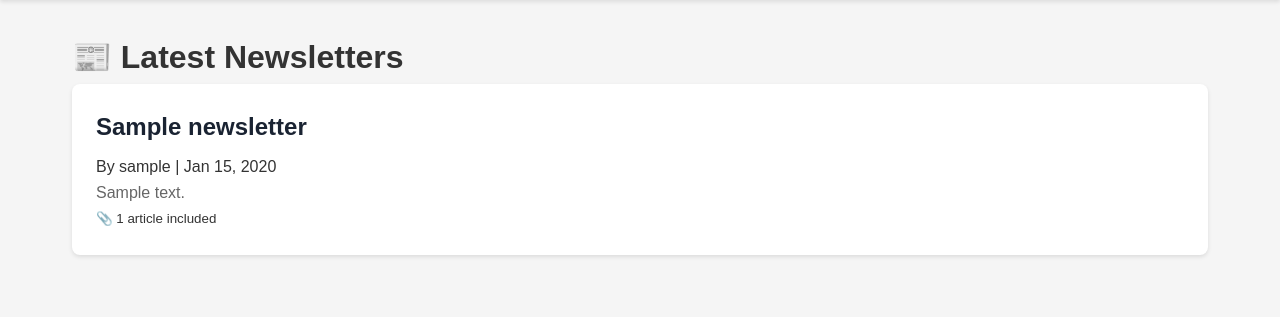
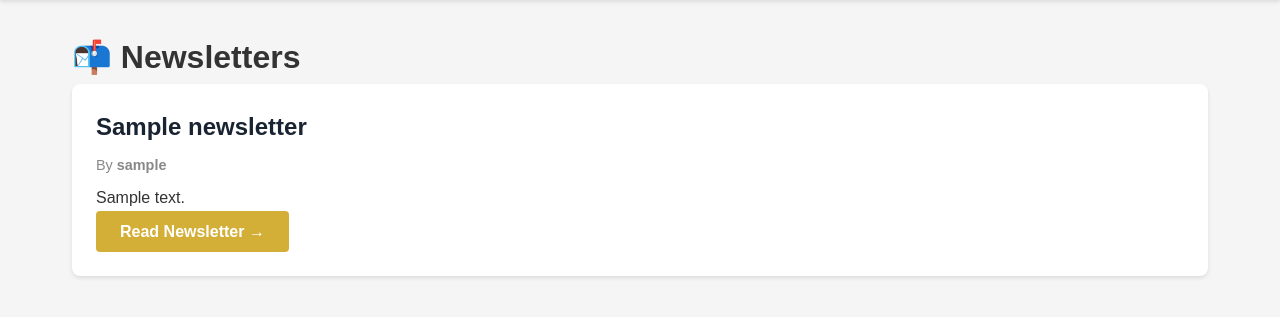
Before and after one commit to fadilldilo26/news-app-capstone, a Django app: template news/templates/news/newsletter_list.html in a window 1280 px wide. Shown: the part 70-387 px from the top of the page. Run offline with Django 5.2, Linux system fonts and the light colour scheme; the template is opened without the code that fills it: most values are stand-ins (such as "Sample title", 1, 10 or a date in 2020).

Commit message:
Complete reviewer feedback: newsletter web views, editor article management, reader newsletter access, nav link, button fixes

```diff
--- a/news/templates/news/article_list.html
+++ b/news/templates/news/article_list.html
@@ -52,10 +52,10 @@
                         <a href="/articles/{{ article.id }}/" class="btn btn-primary w-100 mb-2">Read More &rarr;</a>
 
                         <!-- Edit & Delete Buttons (Only visible to author) -->
-                        {% if user == article.author %}
+                        {% if user == article.author or user.role == 'editor' or user.role == 'publisher' %}
                         <div class="d-flex gap-2 mt-2">
                             <a href="/articles/{{ article.id }}/edit/" class="btn btn-outline-warning btn-sm flex-grow-1">
-                                ✏️ Edit
+                                ✏️ Editor
                             </a>
                             <a href="{% url 'delete-article' article.id %}" class="btn btn-outline-danger btn-sm flex-grow-1">
                                 🗑️ Delete
--- a/news/templates/news/base.html
+++ b/news/templates/news/base.html
@@ -68,10 +68,8 @@
                     <a href="{% url 'create-article' %}">Write Article</a>
                 {% endif %}
 
-                <!-- Editor & Journalist Links -->
-                {% if user.role == 'editor' or user.role == 'journalist' %}
-                    <a href="/newsletters/">Newsletters</a>
-                {% endif %}
+                <!-- Newsletter Link (visible to all logged-in roles) -->
+            <a href="/newsletters/">Newsletters</a>
 
                 <!-- Editor Links -->
                 {% if user.role == 'editor' %}
--- a/news/templates/news/newsletter_list.html
+++ b/news/templates/news/newsletter_list.html
@@ -1,17 +1,14 @@
 {% extends "news/base.html" %}
 
-{% block title %}Latest Newsletters - NewsApp{% endblock %}
+{% block title %}Newsletters - NewsApp{% endblock %}
 
 {% block content %}
 <div class="container mt-4">
     <div class="d-flex justify-content-between align-items-center mb-4">
-        <h1>📰 Latest Newsletters</h1>
+        <h1 style="margin-bottom: 0;">📬 Newsletters</h1>
 
-        <!-- Button only visible to Journalists and Editors -->
-        {% if user.role == 'journalist' or user.role == 'editor' %}
-            <a href="/newsletters/create/" class="btn btn-success btn-lg shadow-sm">
-                + Create Newsletter
-            </a>
+        {% if user.role == 'journalist' or user.role == 'editor' or user.role == 'publisher' %}
+        <a href="{% url 'create-newsletter' %}" class="btn btn-success">✉️ Create Newsletter</a>
         {% endif %}
     </div>
 
@@ -19,27 +16,24 @@
     <div class="row">
         {% for newsletter in newsletters %}
         <div class="col-md-6 col-lg-4 mb-4">
-                <div class="card h-100 shadow-sm border-0">
+            <div class="card h-100 shadow-sm">
                 <div class="card-body">
-                        <h2 class="card-title h5 text-primary">{{ newsletter.title }}</h2>
-
-                        <div class="text-muted small mb-3">
-                            <i class="fas fa-user"></i> By {{ newsletter.author.username }} |
-                            <i class="fas fa-calendar"></i> {{ newsletter.created_at|date:"M d, Y" }}
+                    <h2 class="card-title h5">{{ newsletter.title }}</h2>
+                    <div class="article-meta text-muted small mb-3">
+                        By <strong>{{ newsletter.author.username }}</strong>
                     </div>
-
-                        <p class="card-text text-secondary">
-                            {{ newsletter.description|truncatewords:20|default:"No description provided." }}
-                        </p>
-
-                        <div class="mt-3 pt-3 border-top">
-                            <small class="text-muted fw-bold">
-                                📎 {{ newsletter.articles.count }} article{{ newsletter.articles.count|pluralize }} included
-                            </small>
+                    <div class="article-content text-secondary mb-3">
+                        {{ newsletter.description|truncatewords:30 }}
                     </div>
                 </div>
+                <div class="card-footer bg-white border-top-0">
+                    <a href="/newsletters/{{ newsletter.id }}/" class="btn btn-primary">Read Newsletter →</a>
 
-                    <!-- REMOVED: View Details button to prevent 404 errors -->
+                    {% if user == newsletter.author or user.role == 'editor' or user.role == 'publisher' %}
+                    <a href="{% url 'edit-newsletter' newsletter.id %}" class="btn btn-warning">✏️ Edit</a>
+                    <a href="{% url 'delete-newsletter' newsletter.id %}" class="btn btn-danger">🗑️ Delete</a>
+                    {% endif %}
+                </div>
             </div>
         </div>
         {% endfor %}
@@ -47,12 +41,6 @@
     {% else %}
     <div class="alert alert-info text-center py-5">
         <h4>No newsletters available yet.</h4>
-            {% if user.role == 'journalist' or user.role == 'editor' %}
-                <p class="mb-3">Curate your first collection of approved articles!</p>
-                <a href="/newsletters/create/" class="btn btn-success">Create First Newsletter</a>
-            {% else %}
-                <p class="mb-0">Check back soon for curated news updates.</p>
-            {% endif %}
     </div>
     {% endif %}
 </div>
--- a/news/urls.py
+++ b/news/urls.py
@@ -45,6 +45,9 @@ urlpatterns = [
     # --- Newsletter Management ---
     path('newsletters/', newsletter_list_web, name='newsletter-list'),
     path('newsletters/create/', create_newsletter, name='create-newsletter'),
+    path('newsletters/<int:pk>/', views.newsletter_detail_web, name='newsletter-detail'),
+    path('newsletters/<int:pk>/edit/', views.edit_newsletter, name='edit-newsletter'),
+    path('newsletters/<int:pk>/delete/', views.delete_newsletter, name='delete-newsletter'),
 
     # --- Publisher Management ---
     path(
```
Also changed, not shown: news/templates/news/confirm_delete_newsletter.html (added, +27 -0 lines), news/templates/news/edit_newsletter.html (added, +33 -0 lines), news/templates/news/newsletter_detail.html (added, +43 -0 lines), news/views.py (+46 -8 lines). Lines whose indentation alone changed are shown as unchanged.
